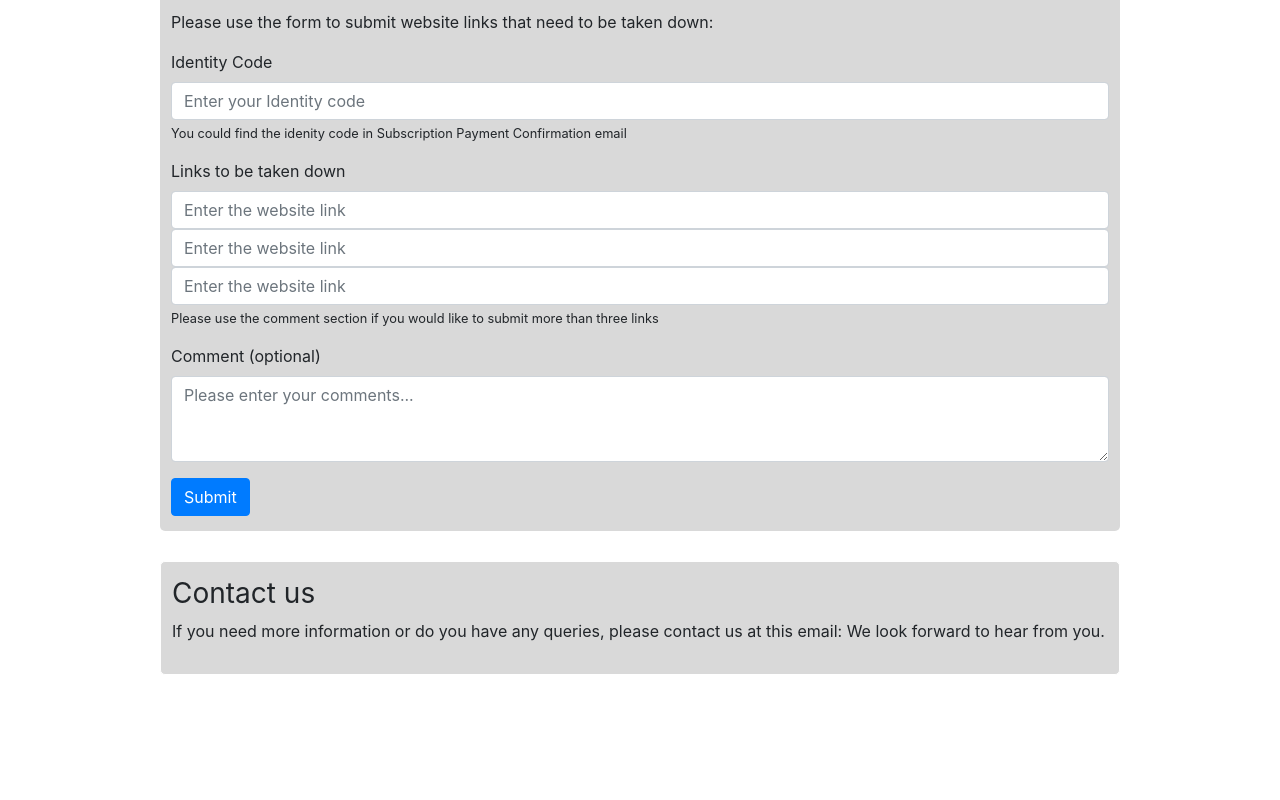
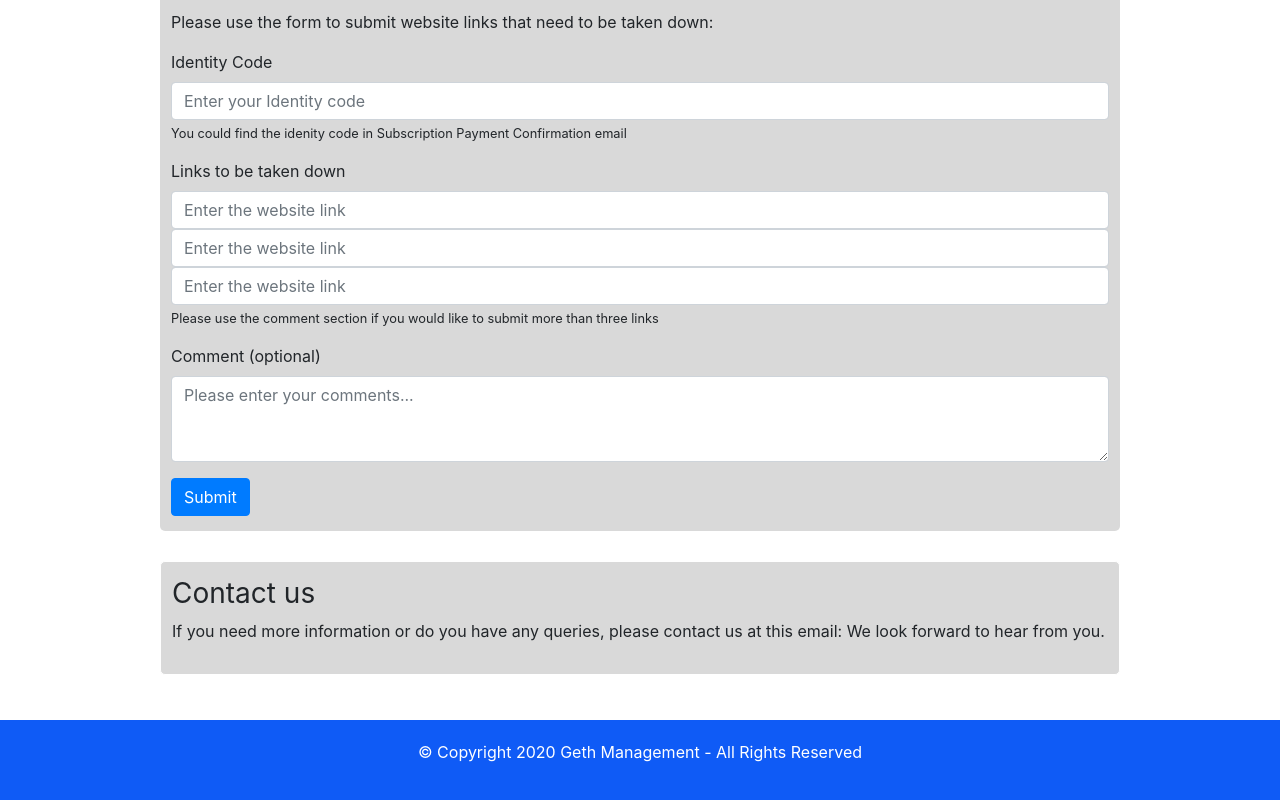
Before and after one commit to getheash/geth-management, a React (Create React App) app: page / in a window 1280 px wide. Shown: the part 823-1623 px from the top of the page. Before the commit the page ends 1533 px from the top, so only its background shows below. Built offline with nearby package versions, Linux system fonts and the light colour scheme.

Commit message:
Implemented footer component

```diff
--- a/src/App.js
+++ b/src/App.js
@@ -5,6 +5,7 @@ import Features from "./component/features";
 import Subscription from "./component/subscription";
 import SubmitLinks from "./component/submitLinks";
 import Contact from "./component/contact";
+import FooterCopyright from "./component/footerCopyright";
 
 const App = () => {
   return (
@@ -17,6 +18,9 @@ const App = () => {
         <SubmitLinks />
         <Contact />
       </main>
+      <footer>
+        <FooterCopyright />
+      </footer>
     </React.Fragment>
   );
 };
--- /dev/null
+++ b/src/component/footerCopyright.jsx
@@ -0,0 +1,17 @@
+import React from "react";
+
+const FooterCopyright = () => {
+  return (
+    <div style={{ height: "80px" }}>
+      <div className="footer-copyright h-100 w-100 text-center text-white">
+        &copy; Copyright 2020{" "}
+        <a href="#" className="text-white">
+          Geth Management
+        </a>{" "}
+        - All Rights Reserved
+      </div>
+    </div>
+  );
+};
+
+export default FooterCopyright;
--- a/src/index.css
+++ b/src/index.css
@@ -113,3 +113,9 @@ li a:hover {
   margin-top: 8px;
   padding: 4px;
 }
+
+.footer-copyright {
+  padding: 20px 5px 10px 5px;
+  margin-top: 10px;
+  background-color: #0f5bf6;
+}
```
